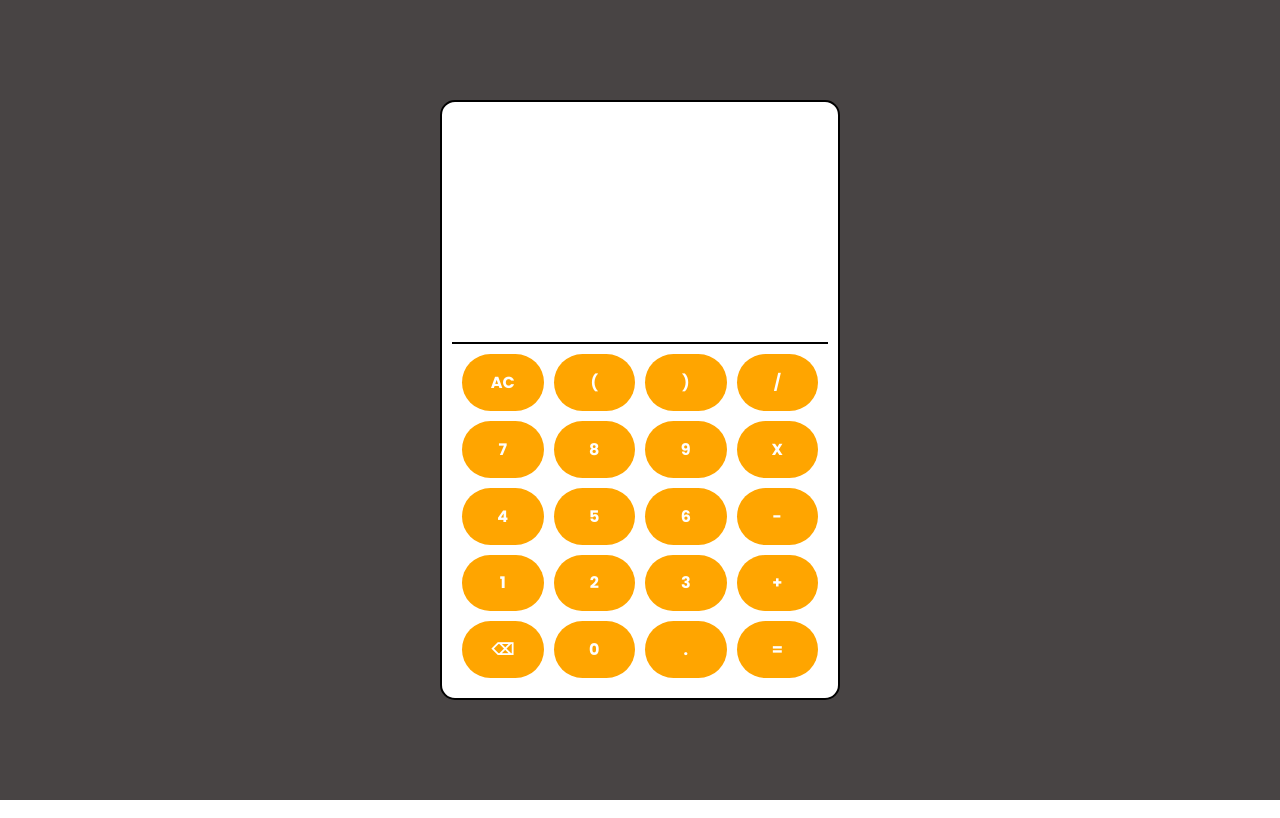
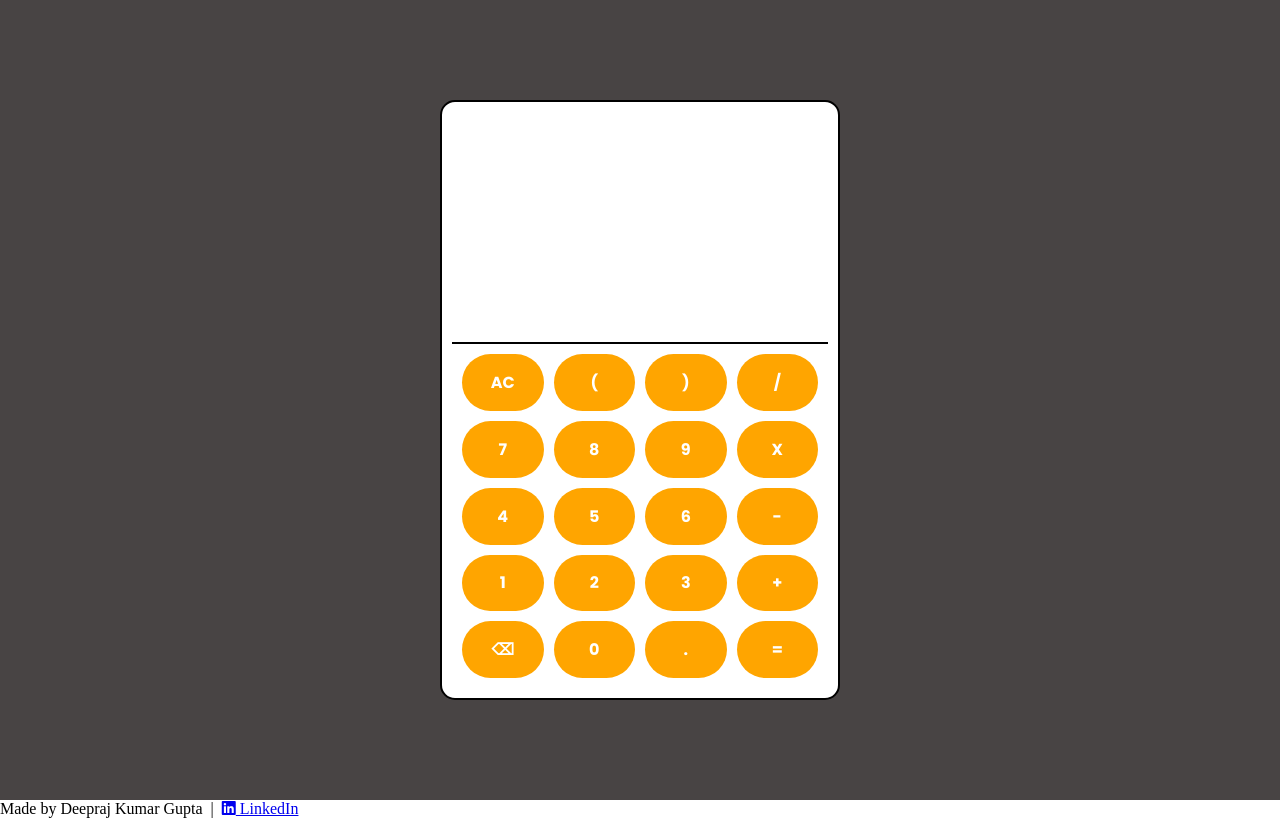
Before and after one commit to deeprajkumargupta/Calculator, a plain HTML site: page index.html in a window 1280 px wide. Drawn offline with Linux system fonts and the light colour scheme.

Commit message:
Update index.html [Added footer(signature) section to calculator]
Added footer(signature) section to calculator

```diff
--- a/index.html
+++ b/index.html
@@ -12,6 +12,8 @@
     <link
         href="https://fonts.googleapis.com/css2?family=Poppins:ital,wght@0,100;0,200;0,300;0,400;0,500;0,600;0,700;0,800;0,900;1,100;1,200;1,300;1,400;1,500;1,600;1,700;1,800;1,900&display=swap"
         rel="stylesheet">
+    <!-- icons     -->
+    <link href="https://cdnjs.cloudflare.com/ajax/libs/font-awesome/6.5.0/css/all.min.css" rel="stylesheet">
 </head>
 
 <body>
@@ -49,7 +51,13 @@
             </div>
         </div>
     </section>
+    <footer>
+        <p>Made by Deepraj Kumar Gupta &nbsp;|&nbsp;
+            <a href="https://www.linkedin.com/in/deeprajkumargupta/">
+                <i class="fa-brands fa-linkedin"></i>&nbsp;LinkedIn
+            </a>
+        </p>
+    </footer>
     <script src="script.js"></script>
 </body>
-
 </html>
```
